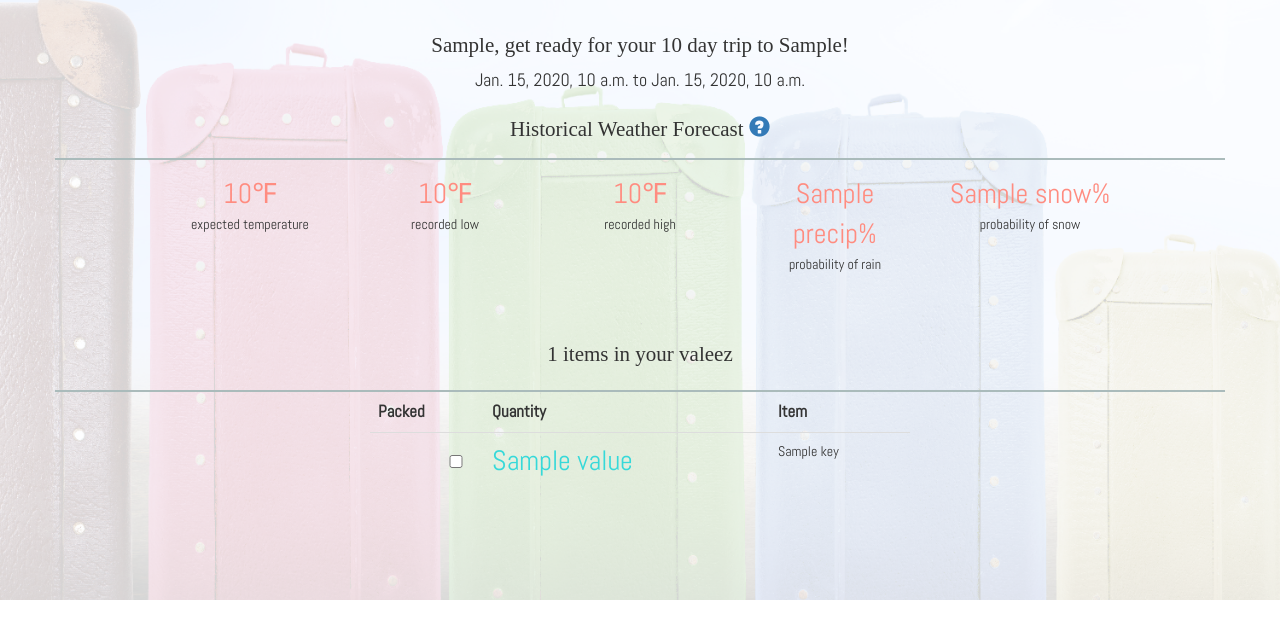
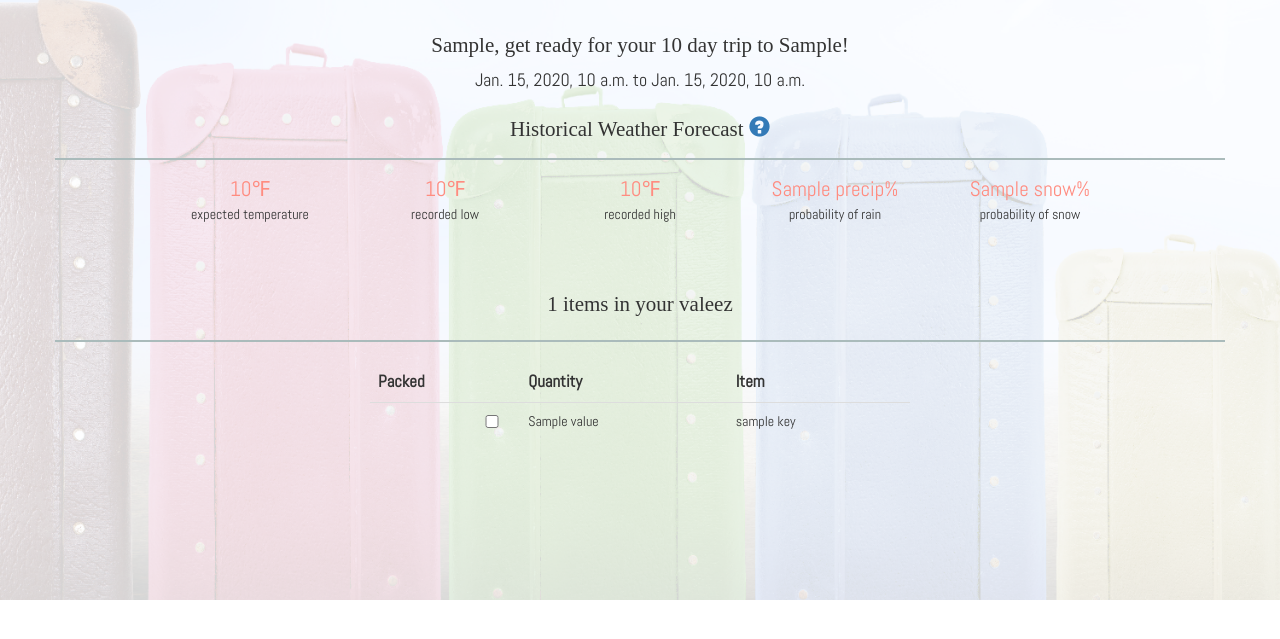
Before and after one commit to eleanorstrib/valeez-reboot-heroku, a Django app: template valeezapp/templates/valeezapp/show_valeez.html in a window 1280 px wide. Shown: the part 52-691 px from the top of the page. Run offline with Django 3.2, Linux system fonts and the light colour scheme; the template is opened without the code that fills it: most values are stand-ins (such as "Sample title", 1, 10 or a date in 2020); some libraries are stand-ins or nearby versions; some web fonts are replaced.

Commit message:
fixed checkbox alignment issue

```diff
--- a/valeezapp/static/styles/styles.css
+++ b/valeezapp/static/styles/styles.css
@@ -83,9 +83,14 @@ input, select {
 	padding: 1em;
 }
 
+.show-checkbox {
+	margin: 0px auto;
+	text-align: center;
+}
+
 .number {
 	font-family: 'Abel', sans-serif;
-	font-size: 2em;
+	font-size: 1.5em;
 	color: #FF8C80;
 }
 
@@ -95,6 +100,7 @@ input, select {
 	color: #36D9D9;
 	text-align: right;
 }
+
 
 .number-blue-sm {
 	font-family: 'Abel', sans-serif;
@@ -155,6 +161,12 @@ input[type="submit"]:hover {
 	text-align: 'left';
 }
 
+.table-show-valeez {
+	margin: 0 auto;
+	vertical-align: middle !importa;
+	text-align: center;
+}
+
 .jumbotron {
 	position: relative;
     background: #000 url("../images/jumbotron_large.jpg") center center;
--- a/valeezapp/templates/base.html
+++ b/valeezapp/templates/base.html
@@ -8,6 +8,12 @@
 	 <link rel='shortcut icon' href='../../static/images/favicon.ico' type='image/icon'/ >
 		<title>valeez | get packing!</title>
 		  <script src="https://ajax.googleapis.com/ajax/libs/jquery/1.11.3/jquery.min.js"></script>
+		  <script>
+				function boxChecked(){
+			    	document.getElementById("{{ key }}").style.textDecoration = "line-through";
+			    	console.log("{{ key }}");
+			    	};
+		</script>
 	</head>
 
 	<body>
--- a/valeezapp/templates/valeezapp/show_valeez.html
+++ b/valeezapp/templates/valeezapp/show_valeez.html
@@ -148,11 +148,12 @@
 				</tr>
 			</thead>
 			<tbody>
+
 				{% for key, value in valeez.items %}
 				<tr>
-					<td align="center"><div class="checkbox"><input type="checkbox" value=""></div></td>
-					<td><span class="number-blue">{{ value }}</span></td>
-					<td>{{ key }}</td>
+					<h3><td><div class="checkbox show-checkbox"><input type="checkbox" value=""></div></td>
+					<td>{{ value }}</td>
+					<td>{{ key | lower }}</td></h3>
 				</tr>
 				{% endfor %}
 			</tbody>
@@ -164,8 +165,11 @@
 </div>
 
 <script>
-$(document).ready(function(){
-    $('[data-toggle="tooltip"]').tooltip();
-});
+	$(document).ready(function(){
+	    $('[data-toggle="tooltip"]').tooltip();
+	});
+
 </script>
+
+
 {% endblock %}
```
